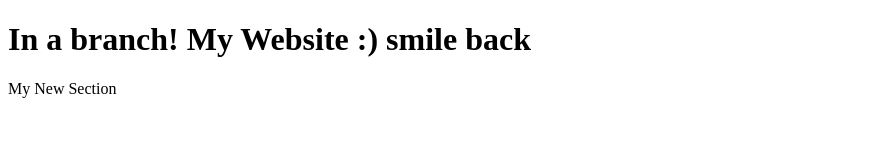
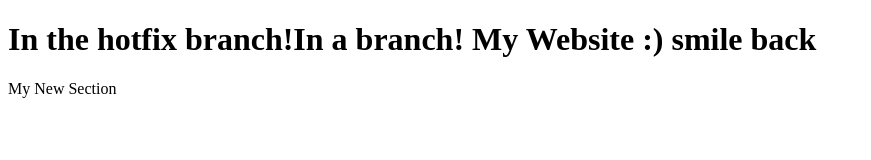
Before and after one commit to hitfish/superTank, a plain HTML site: page index.html in a window 1280 px wide. Shown: the whole page, without its empty margins (0-871 px from the left). Drawn offline with Linux system fonts and the light colour scheme.

Commit message:
Changed Index to hotfix

```diff
--- a/index.html
+++ b/index.html
@@ -6,7 +6,7 @@
 	</head>
 	<body>
 	<div>
-		<h1> In a branch! My Website :) smile back</h1>
+		<h1> In the hotfix branch!In a branch! My Website :) smile back</h1>
 		<div>
  			My New Section
 		</div>
```
